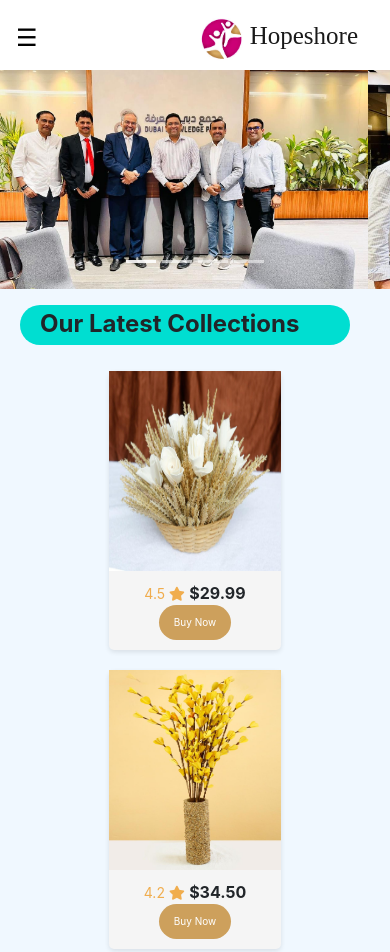
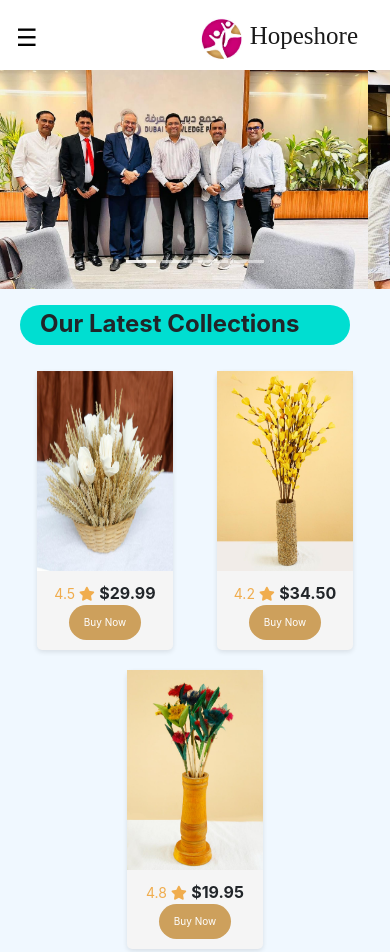
Before and after one commit to koushil-mankali/shopping-site-frontend, a website: page index.html in a window 390 px wide. Shown: the top 952 px of the page. Drawn offline with nearby package versions, Linux system fonts and the light colour scheme.

Commit message:
Responsive layout for mobile 2

```diff
--- a/css/style.css
+++ b/css/style.css
@@ -190,7 +190,7 @@ img {
 /* Responsive layout for mobile (2 boxes per row) */
 @media only screen and (max-width: 768px) {
     .product-box {
-        width: 48%;
+        width: 38%;
     }
 }
 /* phone re */
```
